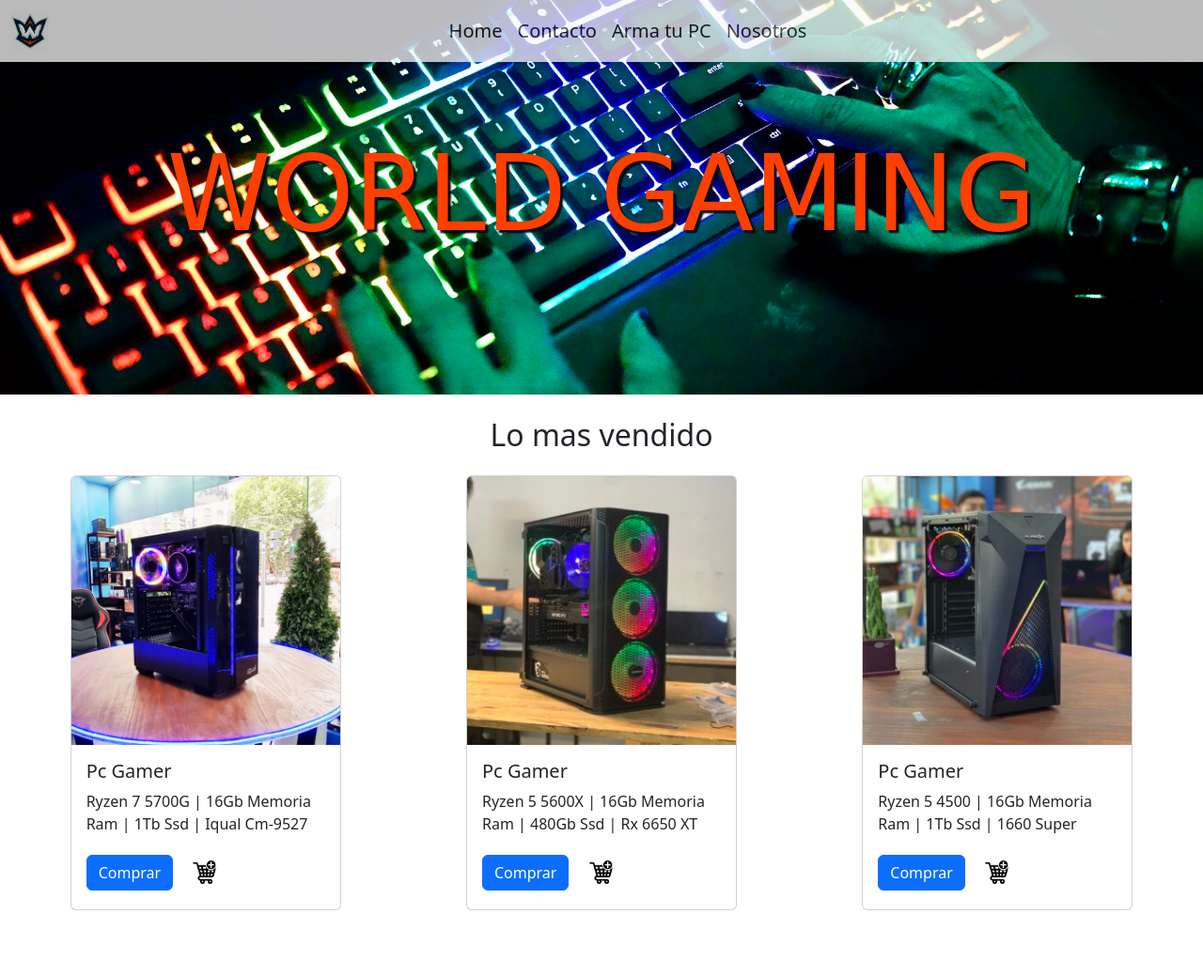
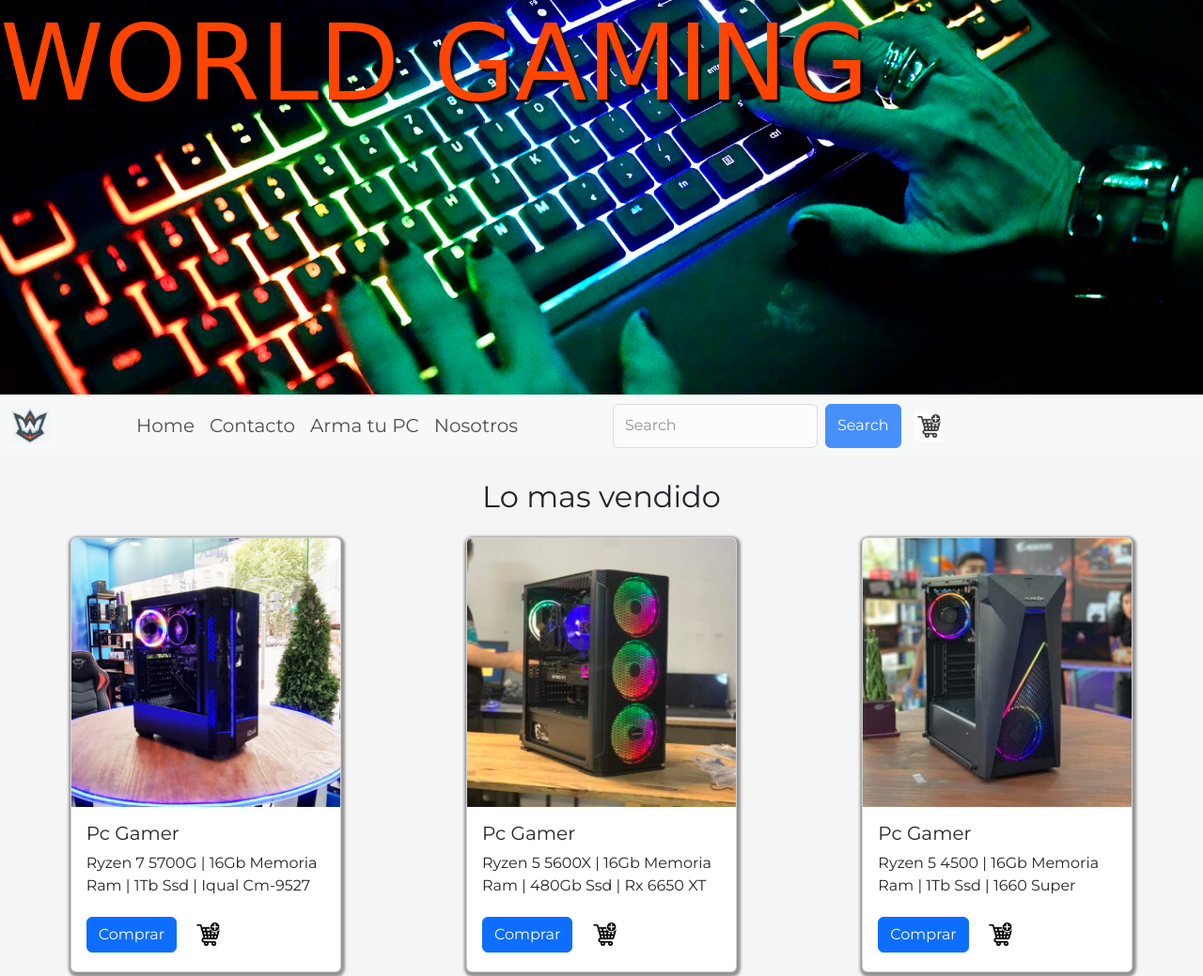
Before and after one commit to Federico2104/Repositorio-Federico, a plain HTML site: page index.html in a window 1280 px wide. Shown: the top 1039 px of the page at 94% size. Before the commit the page ends 977 px from the top, so only its background shows below. Drawn offline with nearby package versions, Linux system fonts and the light colour scheme; a web font is replaced by a local one.

Commit message:
Agrege mas estilos

```diff
--- a/index.html
+++ b/index.html
@@ -9,11 +9,11 @@
     <link rel="stylesheet" href="styles.css">
 <body>
     <header>
-            <div>
-                <div class="img_bg d-flex justify-content-center align-items-center">
+            <div class="d-flex justify-content-center flex-column ">
+                <div class="img_bg me-5 ">
                     <h1 class="">WORLD GAMING</h1>
                 </div>
-                <nav class="navbar navbar-expand-lg navbar-light bg-light fixed-top opacity-75 fs-5 color-dark ">
+                <nav class="navbar navbar-expand-lg navbar-light bg-light  opacity-75 fs-5 color-dark">
                     <div class="container-fluid">
                       <a class="navbar-brand" href="#">
                         <img class="icono" src="/assets/img/icono.jpg" alt="icono">
@@ -38,10 +38,21 @@
                         </ul>
                       </div>
                     </div>
+                    <div class="container-fluid">
+                      <form class="d-flex">
+                        <input class="form-control me-2" type="search" placeholder="Search" aria-label="Search">
+                        <button class="btn btn-primary" type="submit">Search</button>
+                        <a href="#" class="btn">
+                          <img class="icono_carrito" src="/assets/img/icono_carrito.jpg" alt="icono carrito de compras">
+                        </a>
+                      </form>
+                    </div>
                   </nav>
             </div>
     </header>
     <main>
+
+      <section>
         <h2 class="text-center m-4">Lo mas vendido</h2>
         <div class="d-flex justify-content-around m-2">
             <div class="card" style="width: 18rem;">
@@ -79,8 +90,7 @@
                 </div>
               </div>
         </div>
-
-
+      </section>
     </main>
 
 
--- a/styles.css
+++ b/styles.css
@@ -3,14 +3,17 @@
    padding: 0;
    margin: 0;
 }
-
-
+body{
+   background: whitesmoke;
+   font-family: 'Montserrat', sans-serif;;
+}
 .img_bg{background-image: url(/assets/img/portada.jpg);
    background-repeat: no-repeat;
    background-size: cover;
    width: 100%;
    height: 420px;
    background-position: center;
+
 
 }
 .icono{
@@ -19,11 +22,15 @@
 h1{
    font-family:'Zen Dots', cursive;
    font-size: 7rem;
-   color:#FD3F00;
-   text-shadow: 3px 3px 2px black ;}
-/*'Montserrat', sans-serif;*/
+   /*color:#FD3F00;*/
+   color: orangered;
+   text-shadow: 3px 3px 2px black;}
+
                           /*CARDS*/
 .icono_carrito
 {
    width: 33px;
 }
+.card{
+   box-shadow: 1px 2px 3px 3px rgba(0,0,0,0.4);
+}
```
